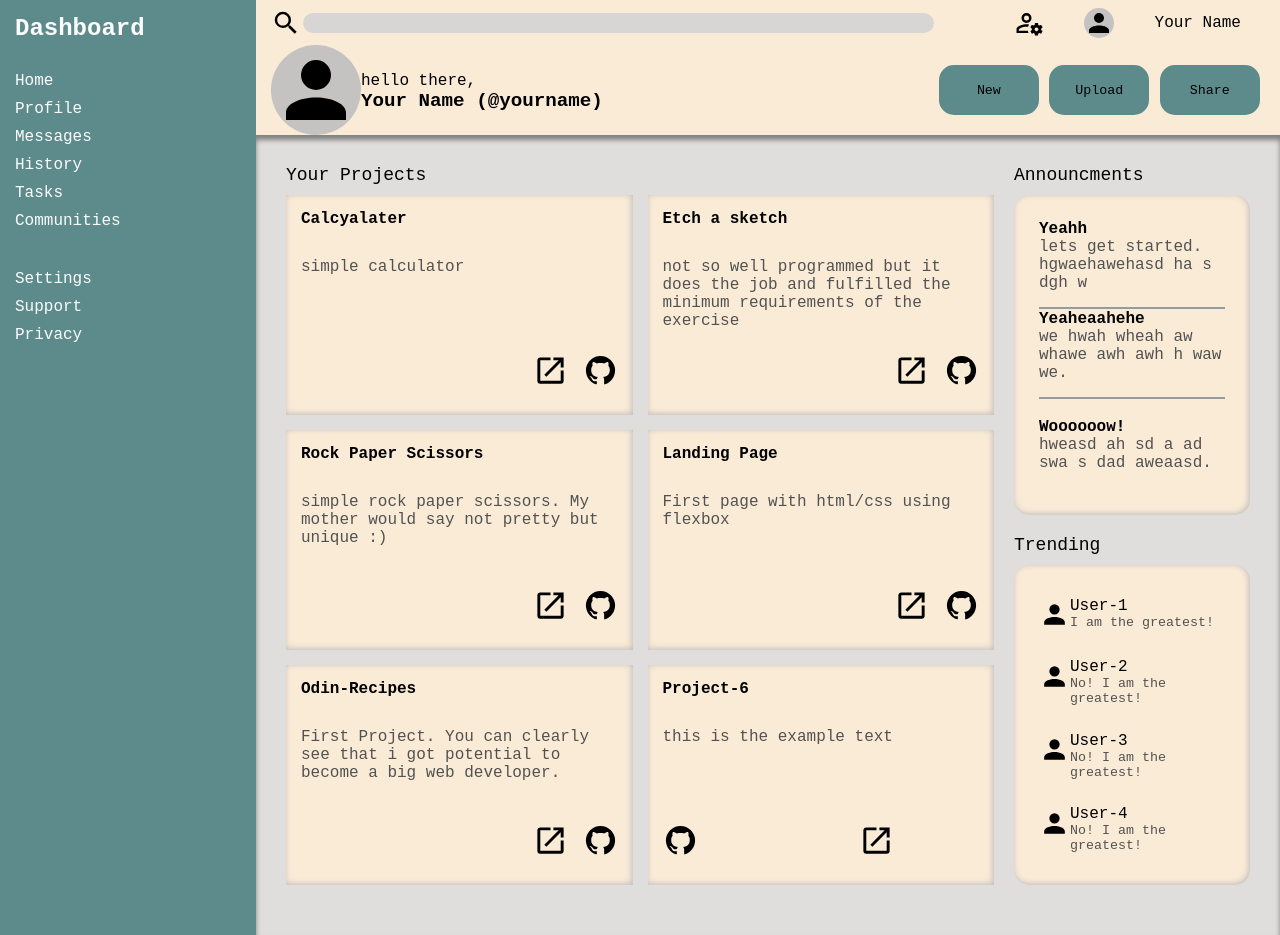
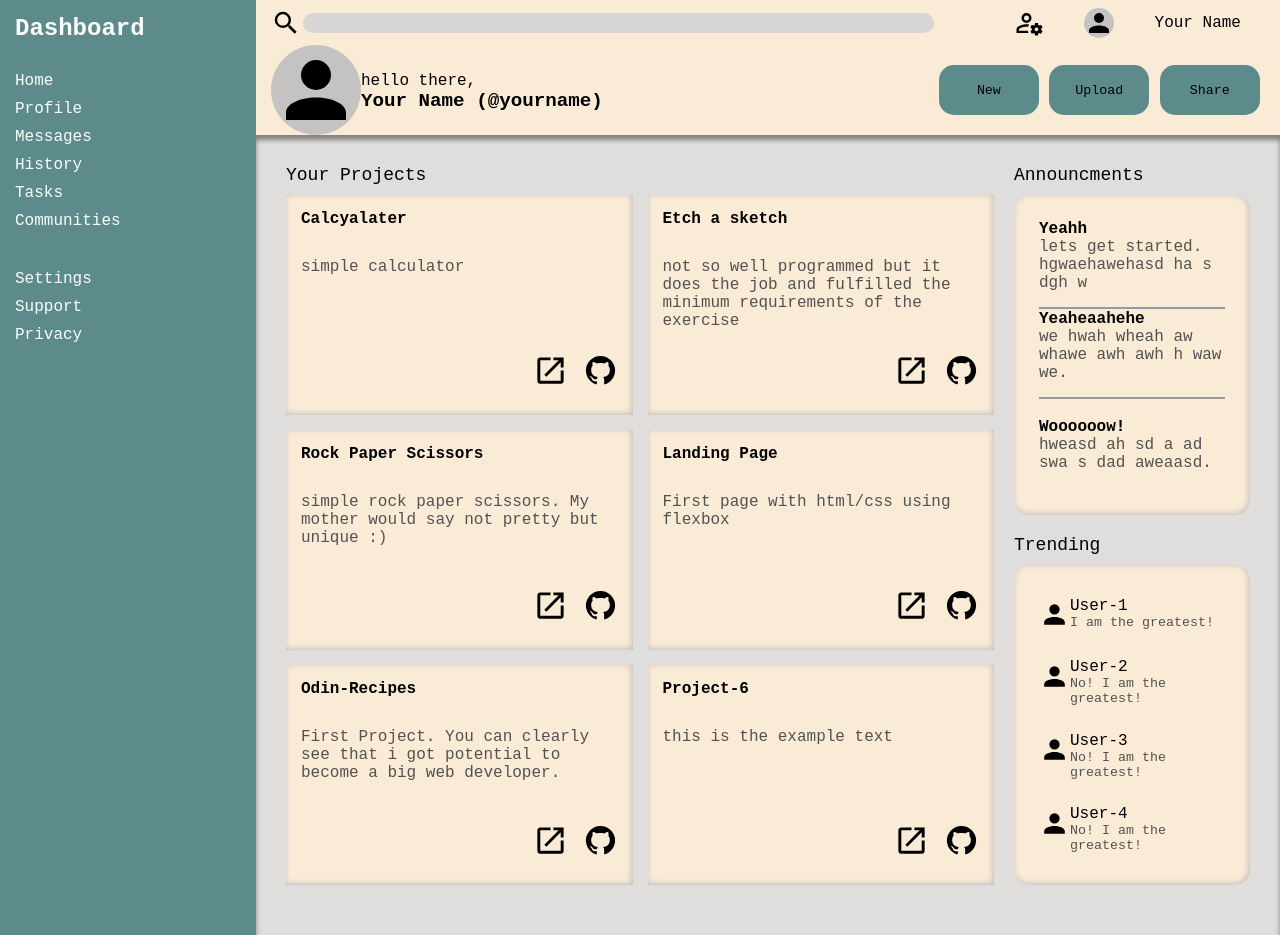
Before and after one commit to H-037/admin_dashboard, a plain HTML site: page index.html in a window 1280 px wide. Drawn offline with Linux system fonts and the light colour scheme.

Commit message:
fixing project 6 layout

```diff
--- a/index.html
+++ b/index.html
@@ -136,8 +136,16 @@
                         <div class="title">Project-6</div>
                         <div class="text">this is the example text</div>
                         <div class="linkimg">
-                            <img class="cimg" src="img/github.svg" alt="github">
-                            <img class="cimg" src="img/open-in-new.svg" alt="open">
+                            <div class="c1">
+                                <a href="https://github.com/H-037/odin-recipes" target="_blank">
+                                    <img class="cimg" src="img/github.svg" alt="github">
+                                </a>
+                            </div>
+                            <div class="c2">
+                                <a href="https://h-037.github.io/odin-recipes/" target="_blank">
+                                    <img class="cimg" src="img/open-in-new.svg" alt="open">
+                                </a>
+                            </div>
                         </div>
                     </div>
                 </div>
```
